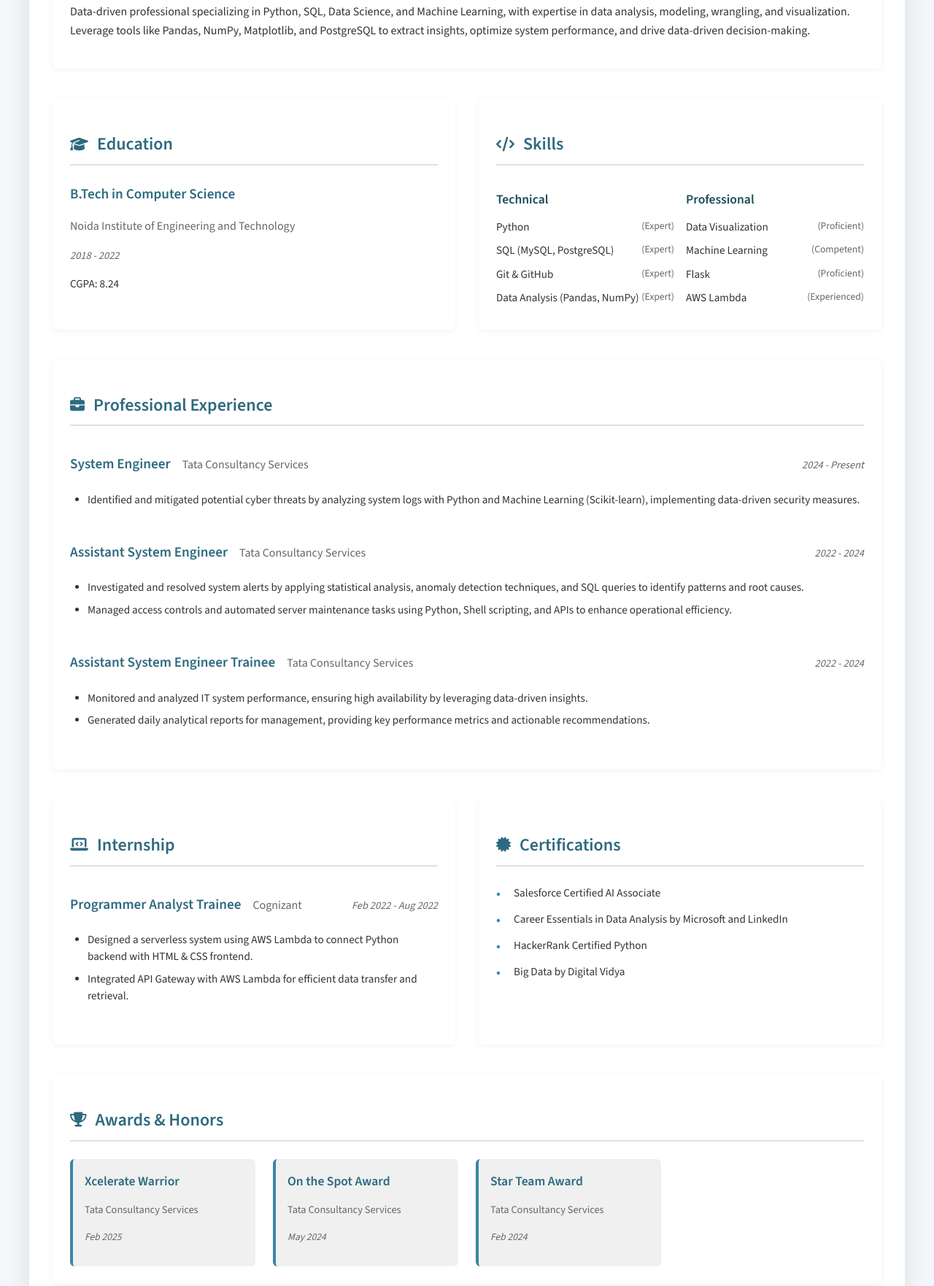
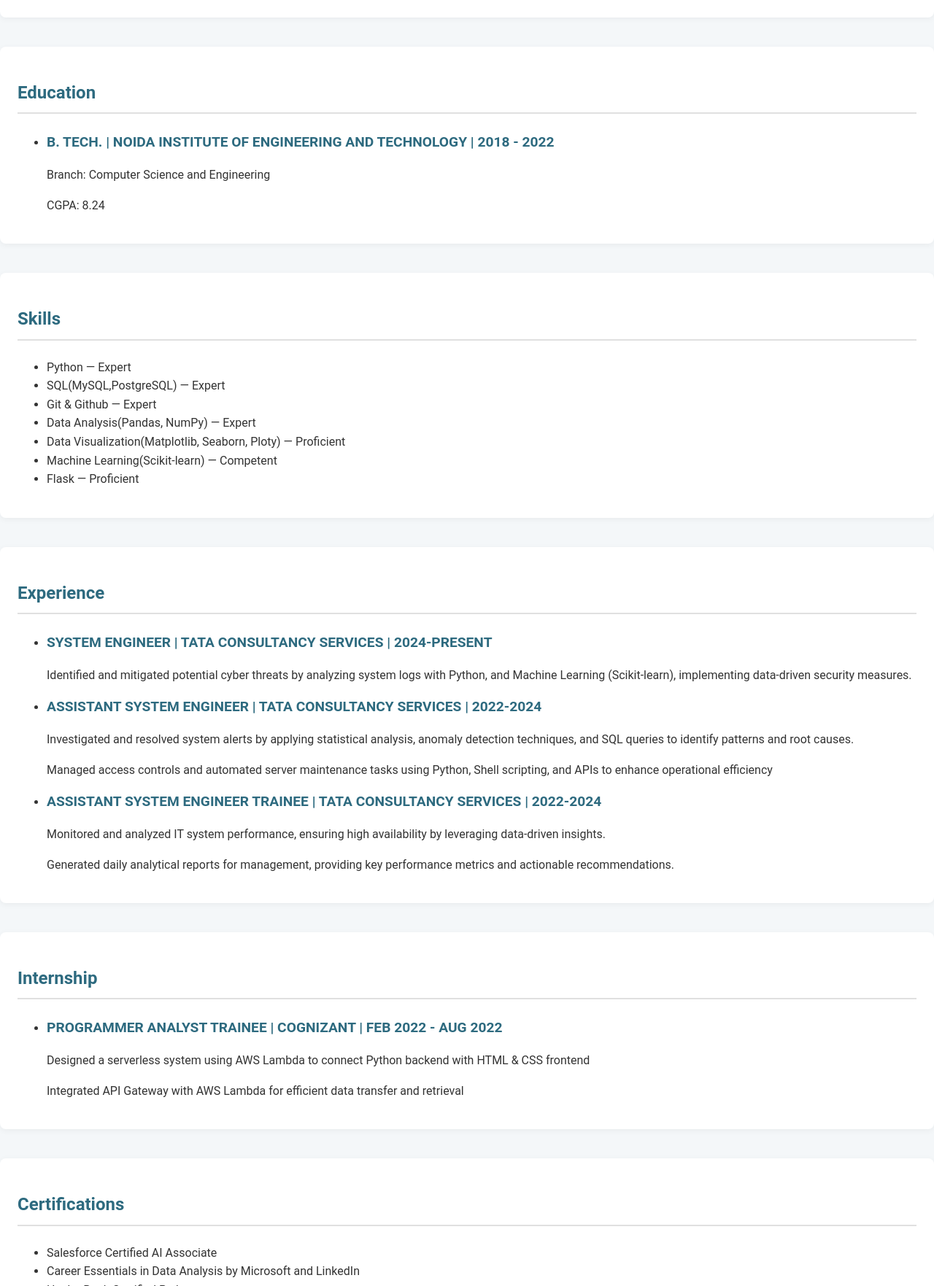
Before and after one commit to Neerajbhardwaj1111/Resume, a plain HTML site: page index.html in a window 1280 px wide. Shown: the part 385-2148 px from the top of the page at 73% size. Drawn offline with nearby package versions, Linux system fonts and the light colour scheme.

Commit message:
Update index.html

```diff
--- a/index.html
+++ b/index.html
@@ -3,155 +3,100 @@
 <head>
     <meta charset="UTF-8">
     <meta name="viewport" content="width=device-width, initial-scale=1.0">
-    <title>Neeraj Bhardwaj | System Engineer | TCS</title>
-    <link rel="preconnect" href="https://fonts.googleapis.com">
-    <link rel="preconnect" href="https://fonts.gstatic.com" crossorigin>
-    <link href="https://fonts.googleapis.com/css2?family=Roboto:wght@300;400;500;700&family=Source+Sans+3:wght@400;600;700&display=swap" rel="stylesheet">
-    <link rel="stylesheet" href="https://cdnjs.cloudflare.com/ajax/libs/font-awesome/6.4.0/css/all.min.css">
+    <title>Neeraj's Resume</title>
     <link rel="stylesheet" href="styles.css">
 </head>
 <body>
-    <div class="resume-container">
     <header>
-            <div class="header-content">
         <h1>Neeraj Bhardwaj</h1>
-                <p class="title">System Engineer</p>
-                <div class="contact-info">
-                    <span><i class="fas fa-envelope"></i> <a href="mailto:bhardwajneeraj501@gmail.com">bhardwajneeraj501@gmail.com</a></span>
-                    <span><i class="fas fa-phone"></i> +91-9899261111</span>
-                    <span><i class="fab fa-linkedin"></i> <a href="https://www.linkedin.com/in/neeraj-bhardwaj-85b627169" target="_blank">linkedin.com/in/neeraj-bhardwaj</a></span>
-                </div>
-            </div>
+        <p>System Engineer at TCS</p>
     </header>
 
-        <main>
     <section id="profile-summary">
-                <h2><i class="fas fa-user-tie"></i> Profile Summary</h2>
-                <p>Data-driven professional specializing in Python, SQL, Data Science, and Machine Learning, with expertise in data analysis, modeling, wrangling, and visualization. Leverage tools like Pandas, NumPy, Matplotlib, and PostgreSQL to extract insights, optimize system performance, and drive data-driven decision-making.</p>
+        <h2>Profile Summary</h2>
+        <p> I am a data-driven professional specializing in Python, SQL, Data Science, and Machine Learning, with expertise in data analysis, data modeling, data wrangling, and data visualization. I leverage tools such as Pandas, NumPy, Matplotlib, and PostgreSQL to extract insights, optimize system performance, and drive data-driven decision-making.</p>
     </section>
 
-            <div class="two-column">
     <section id="education">
-                    <h2><i class="fas fa-graduation-cap"></i> Education</h2>
-                    <div class="education-item">
-                        <h3>B.Tech in Computer Science</h3>
-                        <p class="institution">Noida Institute of Engineering and Technology</p>
-                        <p class="date">2018 - 2022</p>
-                        <p class="details">CGPA: 8.24</p>
-                    </div>
+        <h2>Education</h2>
+        <ul>
+            <li>
+                <h3>B. TECH. | NOIDA INSTITUTE OF ENGINEERING AND TECHNOLOGY | 2018 - 2022</h3>
+                <p>Branch: Computer Science and Engineering</p>
+                <p>CGPA: 8.24</p>
+            </li>
+        </ul>
     </section>
 
     <section id="skills">
-                    <h2><i class="fas fa-code"></i> Skills</h2>
-                    <div class="skills-container">
-                        <div class="skill-category">
-                            <h3>Technical</h3>
+        <h2>Skills</h2>
         <ul>
-                                <li><span class="skill-name">Python</span> <span class="skill-level">(Expert)</span></li>
-                                <li><span class="skill-name">SQL (MySQL, PostgreSQL)</span> <span class="skill-level">(Expert)</span></li>
-                                <li><span class="skill-name">Git & GitHub</span> <span class="skill-level">(Expert)</span></li>
-                                <li><span class="skill-name">Data Analysis (Pandas, NumPy)</span> <span class="skill-level">(Expert)</span></li>
+            <li> Python — Expert</li>
+            <li>SQL(MySQL,PostgreSQL) — Expert</li>
+            <li>Git & Github — Expert</li>
+            <li>Data Analysis(Pandas, NumPy) — Expert</li>
+            <li>Data Visualization(Matplotlib, Seaborn, Ploty) — Proficient</li>
+            <li>Machine Learning(Scikit-learn) — Competent</li>
+            <li>Flask — Proficient</li>
         </ul>
-                        </div>
-                        <div class="skill-category">
-                            <h3>Professional</h3>
-                            <ul>
-                                <li><span class="skill-name">Data Visualization</span> <span class="skill-level">(Proficient)</span></li>
-                                <li><span class="skill-name">Machine Learning</span> <span class="skill-level">(Competent)</span></li>
-                                <li><span class="skill-name">Flask</span> <span class="skill-level">(Proficient)</span></li>
-                                <li><span class="skill-name">AWS Lambda</span> <span class="skill-level">(Experienced)</span></li>
-                            </ul>
-                        </div>
-                    </div>
     </section>
-            </div>
 
     <section id="experience">
-                <h2><i class="fas fa-briefcase"></i> Professional Experience</h2>
-                <div class="experience-item">
-                    <div class="exp-header">
-                        <h3>System Engineer</h3>
-                        <p class="company">Tata Consultancy Services</p>
-                        <p class="date">2024 - Present</p>
-                    </div>
+        <h2>Experience</h2>
         <ul>
-                        <li>Identified and mitigated potential cyber threats by analyzing system logs with Python and Machine Learning (Scikit-learn), implementing data-driven security measures.</li>
+            <li>
+                <h3>SYSTEM ENGINEER | TATA CONSULTANCY SERVICES | 2024-PRESENT</h3>
+                <p>Identified and mitigated potential cyber threats by analyzing system logs with Python, and Machine Learning (Scikit-learn), implementing data-driven security measures.</p>
+            </li>
+            <li>
+                <h3>ASSISTANT SYSTEM ENGINEER | TATA CONSULTANCY SERVICES | 2022-2024</h3>
+                <p>Investigated and resolved system alerts by applying statistical analysis, anomaly detection techniques, and SQL queries to identify patterns and root causes. </p>
+                <p>Managed access controls and automated server maintenance tasks using Python, Shell scripting, and APIs to enhance operational efficiency</p>
+
+            </li>
+            <li>
+                <h3>ASSISTANT SYSTEM ENGINEER TRAINEE | TATA CONSULTANCY SERVICES | 2022-2024</h3>
+                <p>Monitored and analyzed IT system performance, ensuring high availability by leveraging data-driven insights. </p>
+                <p> Generated daily analytical reports for management, providing key performance metrics and actionable recommendations.</p>
+
+            </li>
         </ul>
-                </div>
-
-                <div class="experience-item">
-                    <div class="exp-header">
-                        <h3>Assistant System Engineer</h3>
-                        <p class="company">Tata Consultancy Services</p>
-                        <p class="date">2022 - 2024</p>
-                    </div>
-                    <ul>
-                        <li>Investigated and resolved system alerts by applying statistical analysis, anomaly detection techniques, and SQL queries to identify patterns and root causes.</li>
-                        <li>Managed access controls and automated server maintenance tasks using Python, Shell scripting, and APIs to enhance operational efficiency.</li>
-                    </ul>
-                </div>
-
-                <div class="experience-item">
-                    <div class="exp-header">
-                        <h3>Assistant System Engineer Trainee</h3>
-                        <p class="company">Tata Consultancy Services</p>
-                        <p class="date">2022 - 2024</p>
-                    </div>
-                    <ul>
-                        <li>Monitored and analyzed IT system performance, ensuring high availability by leveraging data-driven insights.</li>
-                        <li>Generated daily analytical reports for management, providing key performance metrics and actionable recommendations.</li>
-                    </ul>
-                </div>
     </section>
 
-            <div class="two-column">
     <section id="internship">
-                    <h2><i class="fas fa-laptop-code"></i> Internship</h2>
-                    <div class="experience-item">
-                        <div class="exp-header">
-                            <h3>Programmer Analyst Trainee</h3>
-                            <p class="company">Cognizant</p>
-                            <p class="date">Feb 2022 - Aug 2022</p>
-                        </div>
+        <h2>Internship</h2>
         <ul>
-                            <li>Designed a serverless system using AWS Lambda to connect Python backend with HTML & CSS frontend.</li>
-                            <li>Integrated API Gateway with AWS Lambda for efficient data transfer and retrieval.</li>
+            <li>
+                <h3>PROGRAMMER ANALYST TRAINEE | COGNIZANT | FEB 2022 - AUG 2022</h3>
+                <p>Designed a serverless system using AWS Lambda to connect Python backend with HTML & CSS frontend</p>
+                <p>Integrated API Gateway with AWS Lambda for efficient data transfer and retrieval</p>
+            </li>
         </ul>
-                    </div>
     </section>
 
     <section id="certifications">
-                    <h2><i class="fas fa-certificate"></i> Certifications</h2>
-                    <ul class="cert-list">
+        <h2>Certifications</h2>
+        <ul>
             <li>Salesforce Certified AI Associate</li>
             <li>Career Essentials in Data Analysis by Microsoft and LinkedIn</li>
             <li>HackerRank Certified Python</li>
             <li>Big Data by Digital Vidya</li>
         </ul>
     </section>
-            </div>
+    <section id="Awards">
+        <h2>Awards</h2>
+        <ul>
+            <li>Xcelerate Warrior | Tata Consultancy Services | 28 Feb 2025</li>
+            <li>On the Spot Award | Tata Consultancy Services | 07 May 2024</li>
+            <li> Star Team Award | Tata Consultancy Services | 08 Feb 2024</li>
 
-            <section id="awards">
-                <h2><i class="fas fa-trophy"></i> Awards & Honors</h2>
-                <div class="awards-container">
-                    <div class="award-item">
-                        <h3>Xcelerate Warrior</h3>
-                        <p class="company">Tata Consultancy Services</p>
-                        <p class="date">Feb 2025</p>
-                    </div>
-                    <div class="award-item">
-                        <h3>On the Spot Award</h3>
-                        <p class="company">Tata Consultancy Services</p>
-                        <p class="date">May 2024</p>
-                    </div>
-                    <div class="award-item">
-                        <h3>Star Team Award</h3>
-                        <p class="company">Tata Consultancy Services</p>
-                        <p class="date">Feb 2024</p>
-                    </div>
-                </div>
+        </ul>
     </section>
-        </main>
-    </div>
+
+    <footer>
+        <h4><a href="mailto:bhardwajneeraj501@gmail.com">bhardwajneeraj501@gmail.com</a></h4>
+        <h4>+91-9899261111</h4>
+        <a href="https://www.linkedin.com/in/neeraj-bhardwaj-85b627169" target="_blank">LinkedIn</a>
+    </footer>
 </body>
 </html>
```
Lines whose indentation alone changed are shown as unchanged.
